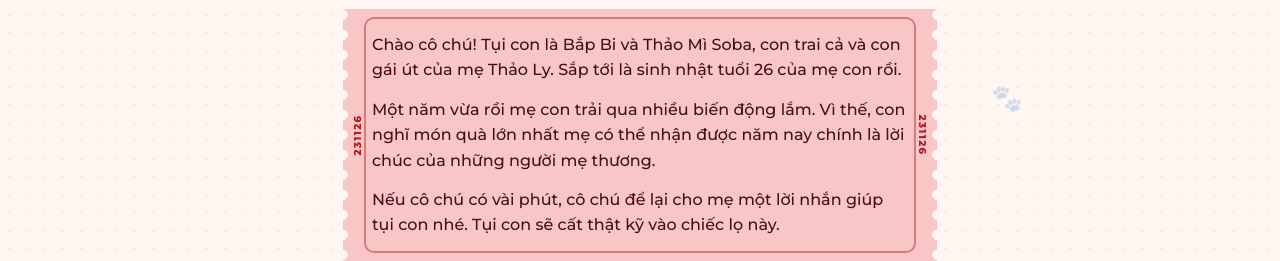
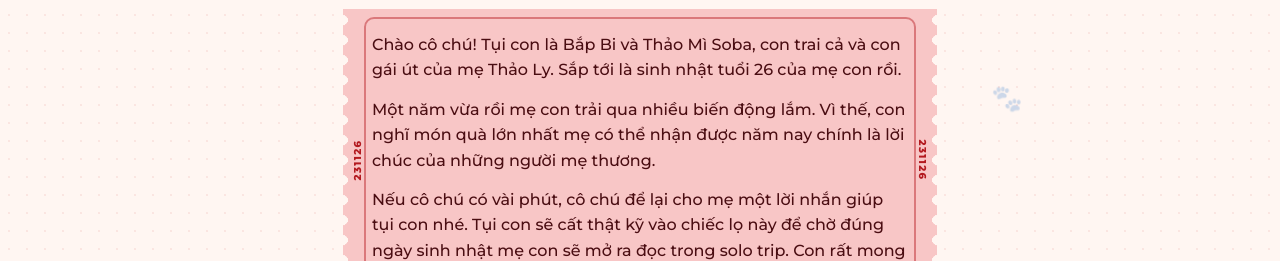
Before and after one commit to lovejarforly/lovejarforly.github.io, a plain HTML site: page index.html in a window 1280 px wide. Shown: the part 678-939 px from the top of the page. Drawn offline with nearby package versions, Linux system fonts and the light colour scheme.

Commit message:
Update index.html

```diff
--- a/index.html
+++ b/index.html
@@ -852,7 +852,7 @@ input[type=file] {
   <div class="ticket"><i class="code l">231126</i><i class="code r">231126</i>
     <p>Chào cô chú! Tụi con là Bắp Bi và Thảo Mì Soba, con trai cả và con gái út của mẹ Thảo Ly. Sắp tới là sinh nhật tuổi 26 của mẹ con rồi.</p>
     <p>Một năm vừa rồi mẹ con trải qua nhiều biến động lắm. Vì thế, con nghĩ món quà lớn nhất mẹ có thể nhận được năm nay chính là lời chúc của những người mẹ thương.</p>
-    <p>Nếu cô chú có vài phút, cô chú để lại cho mẹ một lời nhắn giúp tụi con nhé. Tụi con sẽ cất thật kỹ vào chiếc lọ này.</p>
+    <p>Nếu cô chú có vài phút, cô chú để lại cho mẹ một lời nhắn giúp tụi con nhé. Tụi con sẽ cất thật kỹ vào chiếc lọ này để chờ đúng ngày sinh nhật mẹ con sẽ mở ra đọc trong solo trip. Con rất mong chờ và cảm ơn cô chú ạ!</p>
   </div>
   <p class="meta">Chỉ mất khoảng 2–4 phút. Không cần tạo tài khoản. Không phải link lừa đảo!</p>
   <button class="btn" id="start">Gửi một lời nhắn ♡</button>
```
